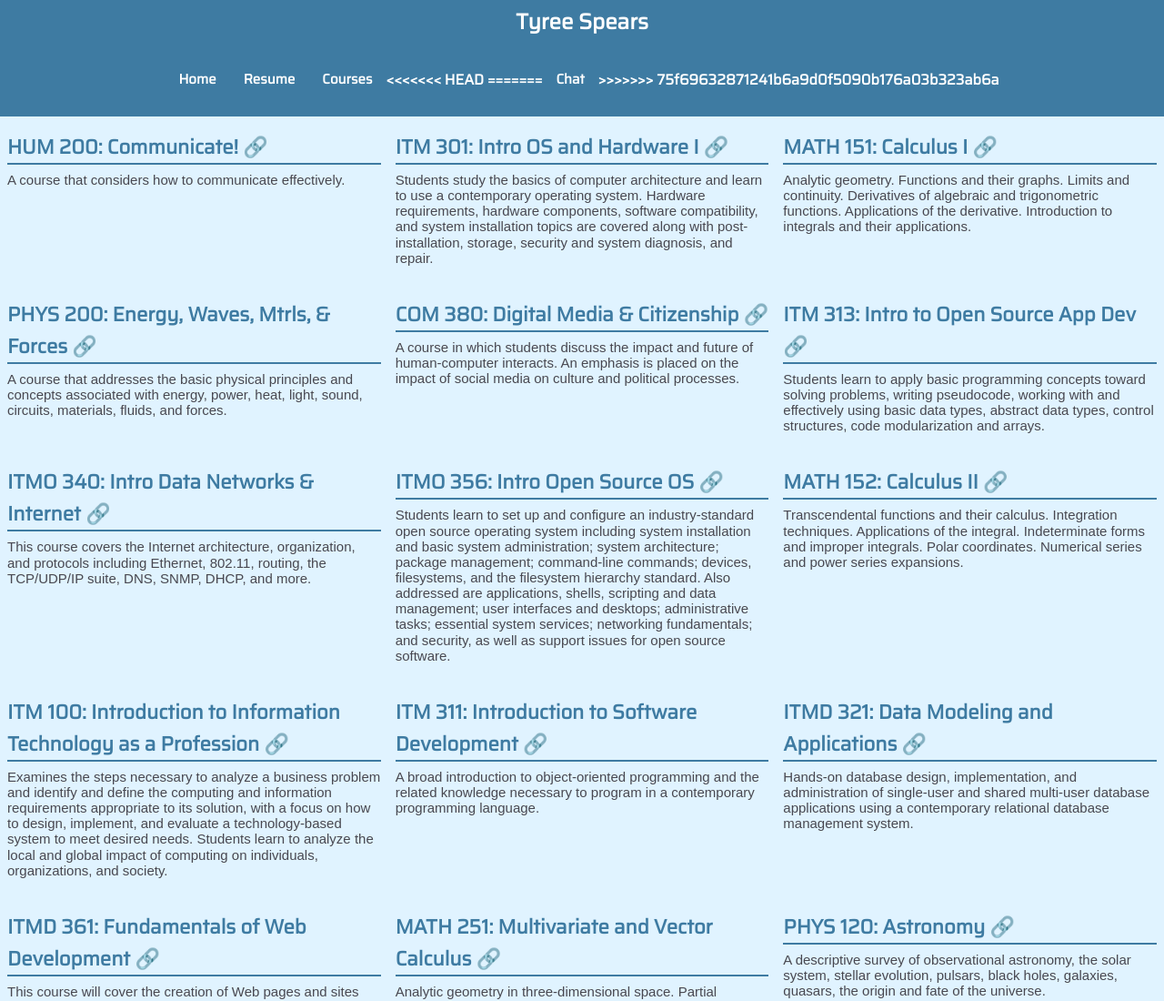
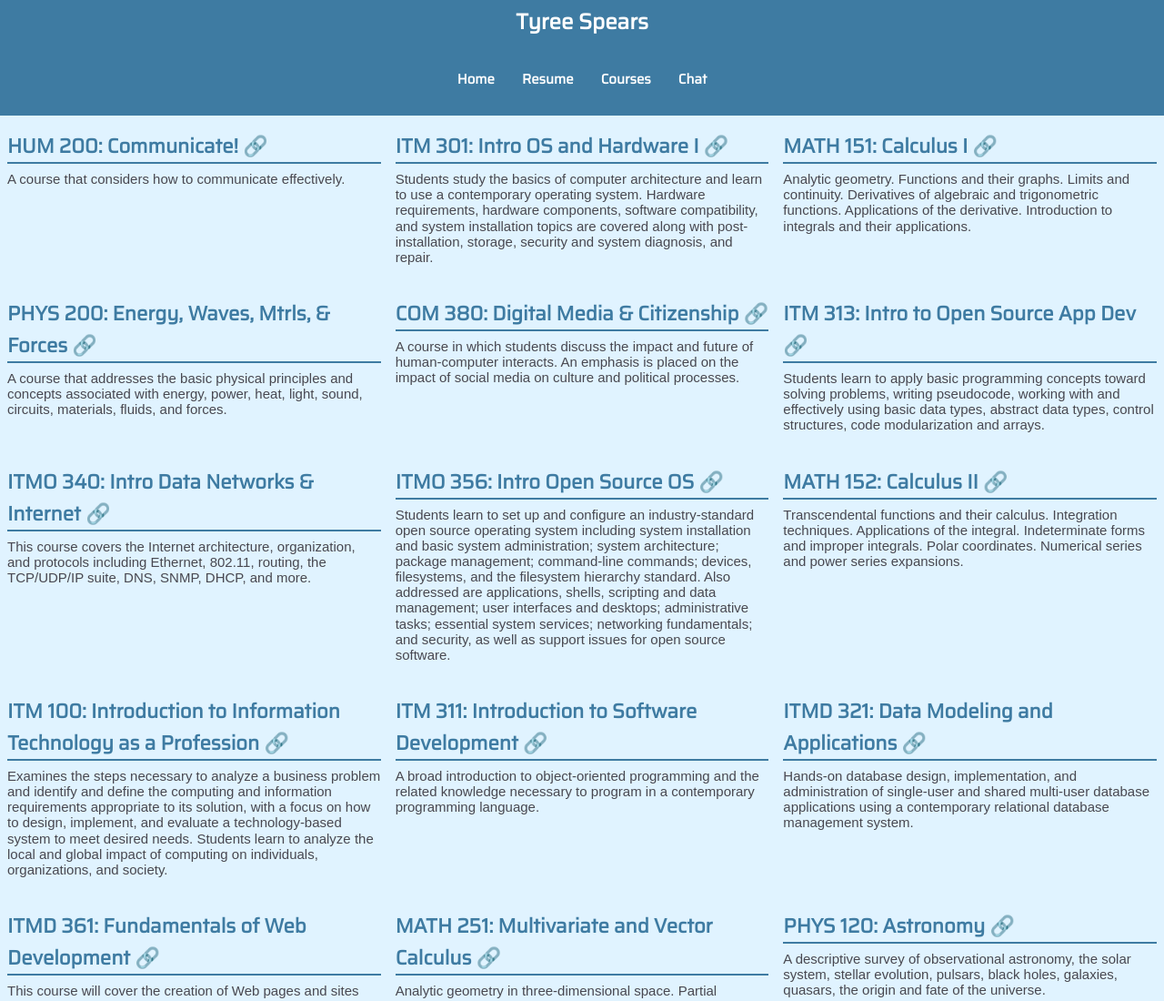
Before and after one commit to A1-exe/ProjectTwo, a website: page coursework/index.html in a window 1280 px wide. Shown: the top 1100 px of the page at 91% size. Drawn offline with Linux system fonts and the light colour scheme.

Commit message:
Actually fix merges?

```diff
--- a/coursework/index.html
+++ b/coursework/index.html
@@ -17,10 +17,7 @@
         <li><a href="../">Home</a></li>
         <li><a href="../resume/">Resume</a></li>
         <li><a href="./">Courses</a></li>
-<<<<<<< HEAD
-=======
         <li><a href="../chat/">Chat</a></li>
->>>>>>> 75f69632871241b6a9d0f5090b176a03b323ab6a
       </ul>
     </nav>
   </header>
```
Also changed, not shown: index.html (+0 -6 lines).
